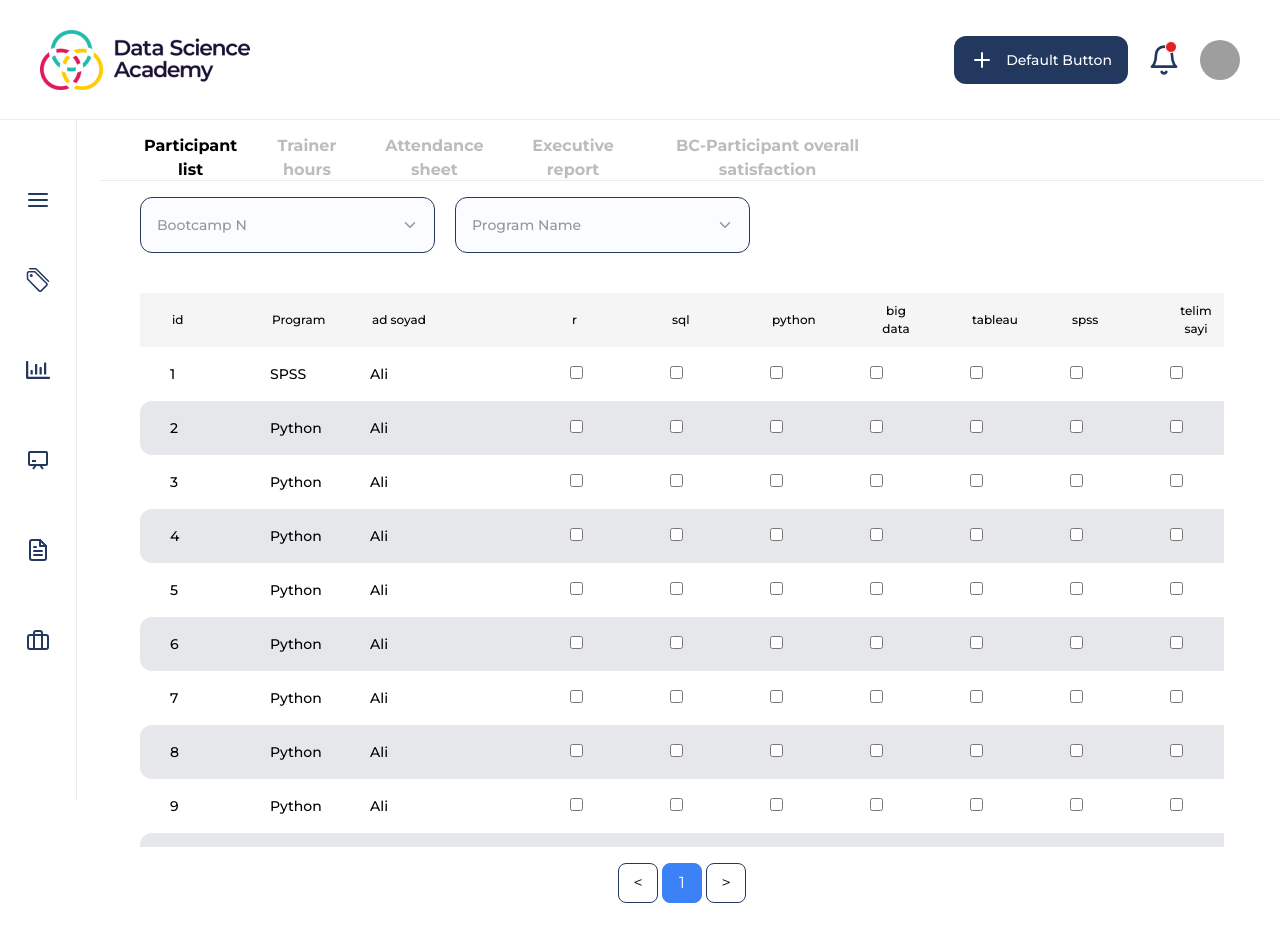
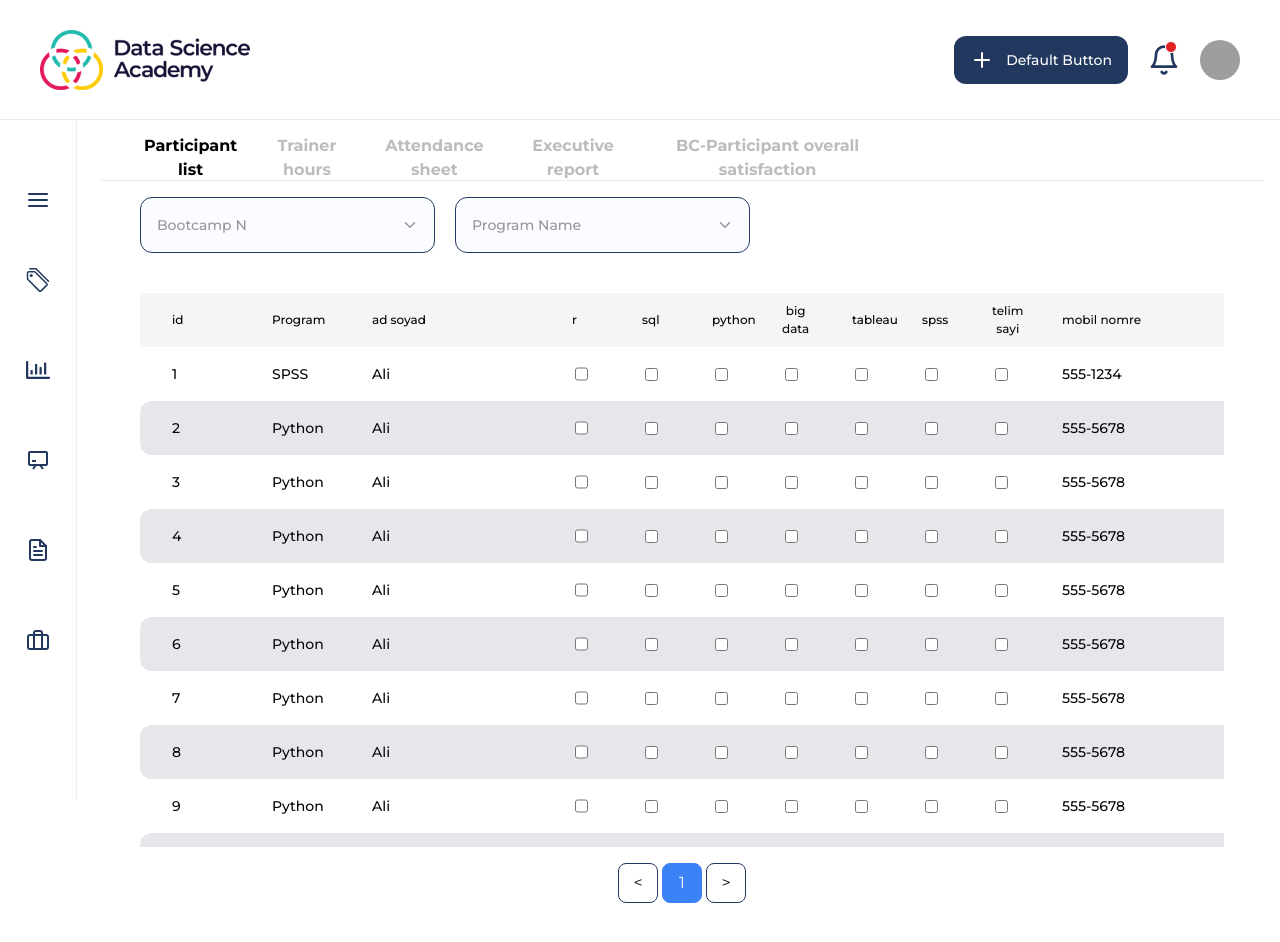
Before and after one commit to QssAnalytic/DataGovernance, a React (Vite) app: page /t in a window 1280 px wide. Built offline with nearby package versions, Linux system fonts and the light colour scheme; grey boxes are pictures that could not be loaded.

Commit message:
attendance sheet

```diff
--- a/src/pages/tracker/components/CustomDrop.tsx
+++ b/src/pages/tracker/components/CustomDrop.tsx
@@ -204,7 +204,7 @@ export function ComboboxDemo({ frameworks, placeholder = "Search framework...",t
             className="w-full h-[43px] text-white rounded-[12px] bg-[rgba(34,56,95,1)]"
             onClick={handleSend}
           >
-            Send
+            Göndər
           </button>
         </div>
       </PopoverContent>
--- a/src/pages/tracker/components/Navbar.tsx
+++ b/src/pages/tracker/components/Navbar.tsx
@@ -1,7 +1,7 @@
 import { useState } from "react";
-import { ParticipantList } from "./ParticipantList";
-import { TrainerHours } from "./TrainerHours";
-import { AttendanceSheet } from "./AttendanceSheet";
+import { ParticipantList } from "./participant/ParticipantList";
+import { TrainerHours } from "./Trainer/TrainerHours";
+import { AttendanceSheet } from "./attendance/AttendanceSheet";
 import { ExecutiveReport } from "./ExecutiveReport";
 import { ParticipantSatisfaction } from "./ParticipantSatisfaction";
 
--- a/src/pages/tracker/components/TrainerHours.tsx
+++ b/src/pages/tracker/components/Trainer/TrainerHours.tsx
@@ -1,4 +1,4 @@
-import { BootcampFilter } from './BootcampFilter.tsx'
+import { BootcampFilter } from '../BootcampFilter.tsx'
 import { TrainerHoursTable } from './TrainerHoursTable.tsx'
 
 export const TrainerHours = () => {
--- a/src/pages/tracker/components/AttendanceSheet.tsx
+++ b/src/pages/tracker/components/attendance/AttendanceSheet.tsx
@@ -1,5 +1,5 @@
 import AttendanceTable from "./AttendanceTable";
-import { BootcampFilter } from "./BootcampFilter";
+import { BootcampFilter } from "../BootcampFilter";
 
 export const AttendanceSheet = () => {
   return (
--- a/src/pages/tracker/components/ParticipantTable.tsx
+++ b/src/pages/tracker/components/participant/ParticipantTable.tsx
@@ -1,14 +1,9 @@
 import { useState } from "react";
 import { FiEdit } from "react-icons/fi";
-import { Participant } from "../types/Types";
-import { initialParticipants } from "../testData/TestData";
+import { Participant } from "../../types/Types";
+import { initialParticipants } from "../../testData/TestData";
 
 const ParticipantTable = () => {
-    const headers = [
-        "id", "Program", "ad soyad", "r", "sql", "python", "big data",
-        "tableau", "spss", "telim sayi", "mobil nomre", "mail unvani",
-        "mentorship", "covering", "career", "experience", "edit"
-    ];
 
     const [participants, setParticipants] = useState<Participant[]>(initialParticipants);
     const [currentPage, setCurrentPage] = useState(1);
@@ -41,6 +36,11 @@ const ParticipantTable = () => {
         );
     };
 
+    const headers = [
+        "", "Program", "ad soyad", "r", "sql", "python", "big data",
+        "tableau", "spss", "telim sayi", "mobil nomre", "mail unvani",
+        "mentorship", "covering", "career", "experience", "edit"
+    ];
     const renderPaginationButtons = () => {
         const buttons = [];
         for (let i = 1; i <= totalPages; i++) {
@@ -61,111 +61,119 @@ const ParticipantTable = () => {
     };
 
     return (
-        <div className="relative px-[40px] py-[40px] max-w-[1400px]">
+        <div className="relative px-[40px] py-[40px] w-[100%]">
             <div className="overflow-x-auto">
                 <div className="min-w-[1300px]">
                     <table className="table-auto w-full border-collapse">
                         <thead className="sticky top-0 bg-[#F5F5F5] z-10">
                             <tr className="flex w-full px-4 py-0 items-center gap-5 rounded-lg">
-                                {headers.map((header, index) => (
-                                    <th
-                                        key={index}
-                                        className={`flex ${header === "ad soyad" || header === "mail unvani" || header === "mobil nomre" ? "w-[180px]" : "w-[80px]"} h-[54px] p-4 items-center gap-7 flex-shrink-0 text-[#000] font-montserrat text-xs font-medium leading-normal`}
-                                    >
-                                        {header}
-                                    </th>
-                                ))}
+                                <th className="flex w-[80px] h-[54px] pl-[16px] items-center gap-[28px] text-[var(--Content-Text-Primary,#000)] font-montserrat text-[12px] font-medium leading-normal">id</th>
+                                <th className="flex w-[80px] h-[54px] p-[16px] items-center gap-[28px] text-[var(--Content-Text-Primary,#000)] font-montserrat text-[12px] font-medium leading-normal">Program</th>
+                                <th className="flex w-[180px] h-[54px] p-[16px] items-center gap-[28px] text-[var(--Content-Text-Primary,#000)] font-montserrat text-[12px] font-medium leading-normal">ad soyad</th>
+                                <th className="flex w-[50px] h-[54px] p-[10px] pl-[16px] flex-col justify-center items-start gap-[10px] text-[#000] font-montserrat text-[12px] font-medium leading-normal">r</th>
+                                <th className="flex w-[50px] h-[54px] p-[10px] pl-[16px] flex-col justify-center items-start gap-[10px] text-[#000] font-montserrat text-[12px] font-medium leading-normal">sql</th>
+                                <th className="flex w-[50px] h-[54px] p-[10px] pl-[16px] flex-col justify-center items-start gap-[10px] text-[#000] font-montserrat text-[12px] font-medium leading-normal">python</th>
+                                <th className="flex w-[50px] h-[54px] p-[10px] pl-[16px] flex-col justify-center items-start gap-[10px] text-[var(--Content-Text-Primary, #000)] font-montserrat text-[12px] font-medium leading-normal">big data</th>
+                                <th className="flex w-[50px] h-[54px] p-[10px] pl-[16px] flex-col justify-center items-start gap-[10px] text-[#000] font-montserrat text-[12px] font-medium leading-normal">tableau</th>
+                                <th className="flex w-[50px] h-[54px] p-[10px] pl-[16px] flex-col justify-center items-start gap-[10px] text-[#000] font-montserrat text-[12px] font-medium leading-normal">spss</th>
+                                <th className="flex w-[50px] h-[54px] p-[10px] pl-[16px] flex-col justify-center items-start gap-[10px] text-[var(--Content-Text-Primary, #000)] font-montserrat text-[12px] font-medium leading-normal">telim sayi</th>
+                                <th className="flex w-[143px] h-[54px] p-[10px] pl-[16px] flex-col justify-center items-start gap-[10px] text-[var(--Content-Text-Primary, #000)] font-montserrat text-[12px] font-medium leading-normal">mobil nomre</th>
+                                <th className="flex w-[206px] h-[54px] p-[10px] pl-[16px] flex-col justify-center items-start gap-[10px] text-[var(--Content-Text-Primary, #000)] font-montserrat text-[12px] font-medium leading-normal">mail unvani</th>
+                                <th className="flex w-[80px] h-[54px] p-[10px_16px_10px_10px] flex-col justify-center items-start gap-[10px] text-[var(--Content-Text-Primary, #000)] font-montserrat text-[12px] font-medium leading-normal">mentorship</th>
+                                <th className="flex w-[80px] h-[54px] p-[10px_16px_10px_10px] flex-col justify-center items-start gap-[10px] text-[var(--Content-Text-Primary, #000)] font-montserrat text-[12px] font-medium leading-normal">covering</th>
+                                <th className="flex w-[80px] h-[54px] p-[10px_16px_10px_10px] flex-col justify-center items-start gap-[10px] text-[var(--Content-Text-Primary, #000)] font-montserrat text-[12px] font-medium leading-normal">career</th>
+                                <th className="flex w-[80px] h-[54px]  p-[10px_16px_10px_1px] flex-col justify-center items-start gap-[10px] text-[var(--Content-Text-Primary, #000)] font-montserrat text-[12px] font-medium leading-normal">experience</th>
                             </tr>
                         </thead>
                         <tbody className="overflow-y-auto max-h-[500px] block w-full">
                             {currentItems.map((item, index) => (
                                 <tr
                                     key={item.id}
-                                    className={`flex h-[54px] px-[16px] pl-[30px] items-center gap-[20px] self-stretch rounded-[12px] ${index % 2 === 0 ? 'bg-white' : 'bg-gray-200'}`}
+                                    className={`flex h-[54px] px-[16px] pl-[16px] items-center gap-[20px] self-stretch rounded-[12px] ${index % 2 === 0 ? 'bg-white' : 'bg-gray-200'}`}
                                 >
-                                    <td className="w-[80px] text-black font-montserrat text-sm font-medium leading-normal">{item.id}</td>
-                                    <td className="w-[80px] text-black font-montserrat text-sm font-medium leading-normal">{item.program}</td>
-                                    <td className="w-[180px] text-black font-montserrat text-sm font-medium leading-normal">{item.surname}</td>
-                                    <td className="w-[80px]">
+                                    <td className="flex h-[49px] p-[16px] w-[80px] items-center gap-[12px] text-[var(--Content-Text-Primary, #000)] font-montserrat text-[14px] font-medium leading-normal">{item.id}</td>
+                                    <td className="flex w-[80px] h-[56px] p-[16px] items-center gap-[28px] text-[var(--Content-Text-Primary, #000)] font-montserrat text-[14px] font-medium leading-normal">{item.program}</td>
+                                    <td className="flex w-[180px] h-[56px] p-[16px] items-center gap-[28px] text-[var(--Content-Text-Primary, #000)] font-montserrat text-[14px] font-medium leading-normal">{item.surname}</td>
+                                    <td className="flex w-[50px] h-[50px] p-[13px] justify-center items-centerr">
                                         <input
                                             type="checkbox"
                                             checked={item.r}
                                             onChange={() => handleCheckboxChange(item.id, 'r')}
                                         />
                                     </td>
-                                    <td className="w-[80px]">
+                                    <td className="flex w-[50px] h-[50px] p-[13px] justify-center items-center">
                                         <input
                                             type="checkbox"
                                             checked={item.sql}
                                             onChange={() => handleCheckboxChange(item.id, 'sql')}
                                         />
                                     </td>
-                                    <td className="w-[80px]">
+                                    <td className="flex w-[50px] h-[50px] p-[13px] justify-center items-center">
                                         <input
                                             type="checkbox"
                                             checked={item.python}
                                             onChange={() => handleCheckboxChange(item.id, 'python')}
                                         />
                                     </td>
-                                    <td className="w-[80px]">
+                                    <td className="flex w-[50px] h-[50px] p-[13px] justify-center items-center">
                                         <input
                                             type="checkbox"
                                             checked={item.bigData}
                                             onChange={() => handleCheckboxChange(item.id, 'bigData')}
                                         />
                                     </td>
-                                    <td className="w-[80px]">
+                                    <td className="flex w-[50px] h-[50px] p-[13px] justify-center items-center">
                                         <input
                                             type="checkbox"
                                             checked={item.tableau}
                                             onChange={() => handleCheckboxChange(item.id, 'tableau')}
                                         />
                                     </td>
-                                    <td className="w-[80px]">
+                                    <td className="flex w-[50px] h-[50px] p-[13px] justify-center items-center">
                                         <input
                                             type="checkbox"
                                             checked={item.spss}
                                             onChange={() => handleCheckboxChange(item.id, 'spss')}
                                         />
                                     </td>
-                                    <td className="w-[80px]">
+                                    <td className="flex w-[50px] h-[50px] p-[13px] justify-center items-center">
                                         <input
                                             type="checkbox"
                                             checked={item.trainingCount}
                                             onChange={() => handleCheckboxChange(item.id, 'trainingCount')}
                                         />
                                     </td>
-                                    <td className="w-[180px]">{item.phone}</td>
-                                    <td className="w-[180px]">{item.email}</td>
-                                    <td className="w-[80px]">
+                                    <td className="flex w-[143px] h-[54px] p-[10px] pl-[16px] flex-col justify-center items-start gap-[10px] text-[var(--Content-Text-Primary, #000)] font-montserrat text-[12px] font-medium leading-normal text-[14px]">{item.phone}</td>
+                                    <td className="flex w-[206px] h-[54px] p-[10px] pl-[16px] flex-col justify-center items-start gap-[10px] text-[var(--Content-Text-Primary, #000)] text-[14px] font-medium leading-normal">{item.email}</td>
+                                    <td className="flex w-[80px] h-[50px] p-[13px_43px_13px_13px] items-center">
                                         <input
                                             type="checkbox"
                                             checked={item.mentorship}
                                             onChange={() => handleCheckboxChange(item.id, 'mentorship')}
                                         />
                                     </td>
-                                    <td className="w-[80px]">
+                                    <td className="flex w-[80px] h-[50px] p-[13px_43px_13px_13px] items-center">
                                         <input
                                             type="checkbox"
                                             checked={item.covering}
                                             onChange={() => handleCheckboxChange(item.id, 'covering')}
                                         />
                                     </td>
-                                    <td className="w-[80px]">
+                                    <td className="flex w-[80px] h-[50px] px-[13px] p-[13px_43px_13px_13px] items-center">
                                         <input
                                             type="checkbox"
                                             checked={item.career}
                                             onChange={() => handleCheckboxChange(item.id, 'career')}
                                         />
                                     </td>
-                                    <td className="w-[80px]">
+                                    <td className="flex w-[80px] h-[50px]p-[13px_43px_13px_13px] items-center">
                                         <input
                                             type="checkbox"
                                             checked={item.experience}
                                             onChange={() => handleCheckboxChange(item.id, 'experience')}
                                         />
                                     </td>
-                                    <td className="w-[80px]"><FiEdit /></td>
+                                    <td className="flex w-[80px] h-[50px] px-[13px] py-[13px] pl-[43px] items-center"><FiEdit /></td>
                                 </tr>
                             ))}
                         </tbody>
```
Also changed, not shown: src/pages/tracker/components/Trainer/TrainerHoursTable.tsx (renamed from src/pages/tracker/components/TrainerHoursTable.tsx, +11 -11 lines), src/pages/tracker/components/attendance/AttendanceTable.tsx (renamed from src/pages/tracker/components/AttendanceTable.tsx, +5 -7 lines), src/pages/tracker/components/participant/ParticipantList.tsx (renamed from src/pages/tracker/components/ParticipantList.tsx, +29 -1 lines).
